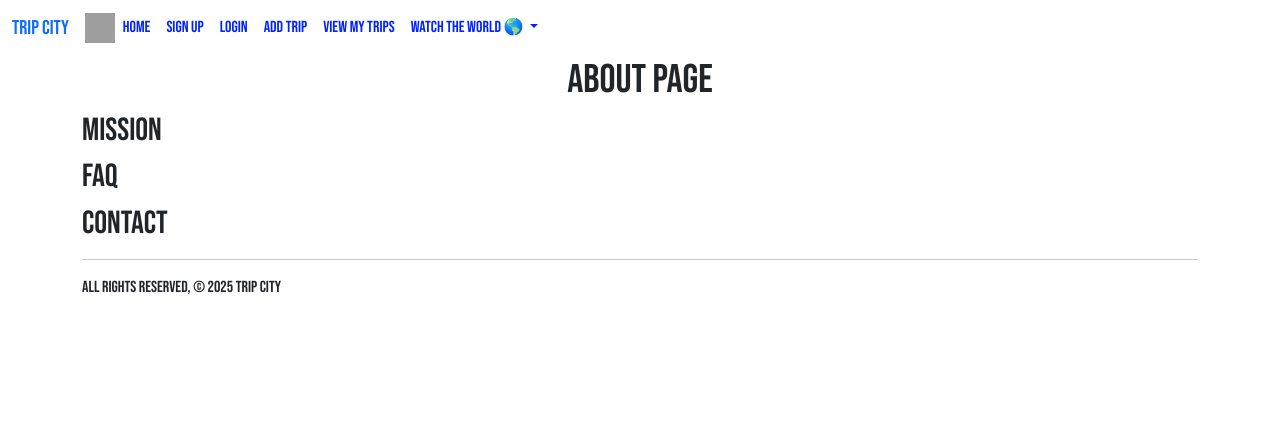
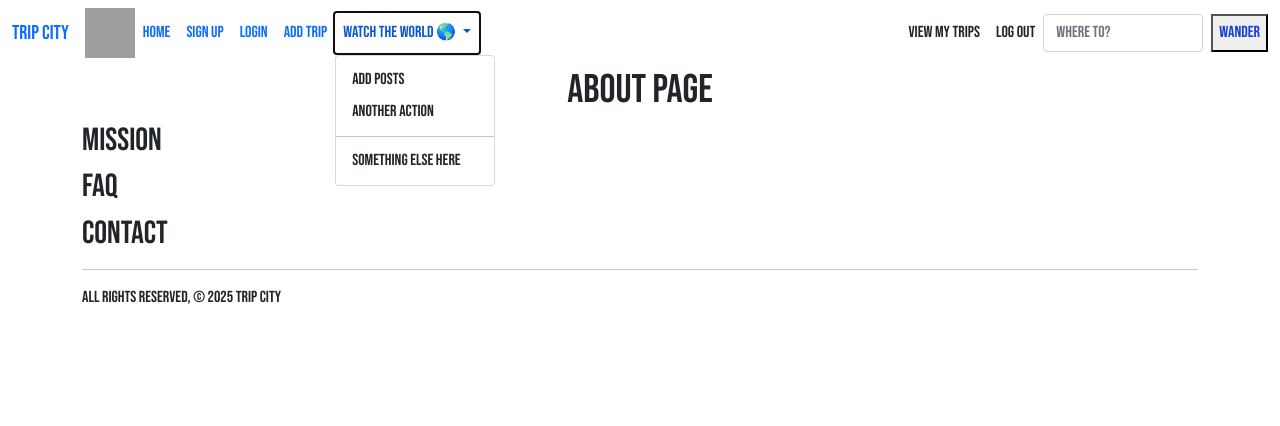
Before and after one commit to JONPIRES/Trip-City, a Django app: page /about/ in a window 1280 px wide, after a click on "Watch The World 🌎". Shown: the top 426 px of the page. Run offline with Django 4.2, Linux system fonts and the light colour scheme; some libraries are stand-ins or nearby versions; some web fonts are replaced; grey boxes are pictures that could not be loaded.

Commit message:
nav UI coming together

```diff
--- a/main_app/static/css/style.css
+++ b/main_app/static/css/style.css
@@ -6,24 +6,19 @@
 }
 
 
-
-#logo {
+/* #logo {
   color:#0023FF;
   border:#d3d5e2;
  font-family: "Megrim";
  font-size: 40px;
  text-decoration: underline;
  /* font-style: italic; */
- font-weight:900
-}
-.navbar .nav-link {
+ /* font-weight:900 */ */
+/* } */
+/* .navbar .nav-link {
   color: #0023FF;
-}
+} */
 
-.custom-search-btn {
-  background-color: red;
-  color: #61C0BF;
-}
 
 /* .nav-item {
   font-size: 1.5em;
@@ -104,11 +99,13 @@ body {
     background: radial-gradient(50% 25% at center, rgb(240, 203, 190), rgb(244, 175, 150), rgb(246, 158, 126));
  } */
 
- button {
+ .search-btn {
   font-family: "Bebas Neue";
-  background-color: #0023FF;
-  color: red;
+  color: #163ed0;
  }
+ .search-btn:hover {
+  background-color: rgb(201, 101, 39);
+}
 
  script {
   color:#030307
--- a/main_app/templates/base.html
+++ b/main_app/templates/base.html
@@ -2,6 +2,7 @@
 
 <!DOCTYPE html>
 <html lang="en">
+
 <head>
     <meta charset="UTF-8">
     <meta name="viewport" content="width=device-width, initial-scale=1.0">
@@ -13,13 +14,63 @@
     <link rel="stylesheet" href="https://cdnjs.cloudflare.com/ajax/libs/twitter-bootstrap/5.0.2/css/bootstrap.min.css">
 
 </head>
+
 <body>
     <header>
-        <!-- <nav class="navbar navbar-light" style="background-color: #FAE3D9;"> -->
         <nav class="navbar navbar-expand-lg bg-body-tertiary">
             <div class="container-fluid">
-              <a class="navbar-brand" href="#">Trip City</a>
-              <img src="https://media.discordapp.net/attachments/1067565429771481131/1093975964557508719/trip_city_logo.jpeg?width=1102&height=1102" alt="logo" width="30" height="30" class="d-inline-block align-text-top">
+                <a class="navbar-brand" href="#">Trip City</a>
+                <img src="https://media.discordapp.net/attachments/1067565429771481131/1093975964557508719/trip_city_logo.jpeg?width=1102&height=1102" alt="Logo" width='50' height="50">
+                <button class="navbar-toggler" type="button" data-bs-toggle="collapse"
+                    data-bs-target="#navbarSupportedContent" aria-controls="navbarSupportedContent"
+                    aria-expanded="false" aria-label="Toggle navigation">
+                    <span class="navbar-toggler-icon"></span>
+                </button>
+                <div class="collapse navbar-collapse" id="navbarSupportedContent">
+                    <ul class="navbar-nav me-auto mb-2 mb-lg-0">
+                        <li class="nav-item">
+                            <a class="nav-link active" aria-current="page" href="#">Home</a>
+                        </li>
+                        <li class="nav-item">
+                            <a class="nav-link" href="#">Sign Up</a>
+                          </li>
+                          <li class="nav-item">
+                            <a class="nav-link" href="{% url 'login' %}">Login</a>
+                          </li>
+                          <li class="nav-item">
+                            <a class="nav-link" href="#">Add Trip</a>
+                          </li>
+                          <li class="nav-item dropdown">
+                            <a class="nav-link dropdown-toggle" href="#" role="button" data-bs-toggle="dropdown" aria-expanded="false">
+                              Watch The World 🌎
+                            </a>
+
+
+                            <ul class="dropdown-menu">
+                              <li><a class="dropdown-item" href="#">Add Posts</a></li>
+                              <li><a class="dropdown-item" href="#">Another action</a></li>
+                              <li><hr class="dropdown-divider"></li>
+                              <li><a class="dropdown-item" href="#">Something else here</a></li>
+                            </ul>
+                          </li>
+                    </ul>
+                    <div class="left-side d-flex flex-row-reverse">
+                        <div class="p-2">Log Out</div>
+                        <div class="p-2">View My Trips</div>
+                      </div>
+                    <form class="d-flex" role="search">
+                        <input class="form-control me-2" type="search" placeholder="Where to?" aria-label="Search">
+                        <button class="search-btn">Wander</button>
+                    </form>
+                </div>
+            </div>
+        </nav>
+        <!-- <nav class="navbar navbar-expand-lg bg-body-tertiary">
+            <div class="container-fluid d-flex justify-content-between align-items-center">
+                <div class="d-flex align-items-center">
+                  <a class="navbar-brand" href="#">
+                    <img src="https://media.discordapp.net/attachments/1067565429771481131/1093975964557508719/trip_city_logo.jpeg?width=1102&height=1102" alt="Logo" width='50' height="50">
+                  </a>
                <button class="navbar-toggler" type="button" data-bs-toggle="collapse" data-bs-target="#navbarSupportedContent" aria-controls="navbarSupportedContent" aria-expanded="false" aria-label="Toggle navigation">
                 <span class="navbar-toggler-icon"></span>
               </button>
@@ -52,11 +103,17 @@
                     </ul>
                   </li>
                 </ul>
+                <div class="ms-auto">
+                    <form class="d-flex ms-auto" role="search">
+                        <input class="form-control me-2" type="search" placeholder="Search" aria-label="Search">
+                        <button class="custom-search-btn" type="submit">Wander</button>
+                    </form>
+                </div>
 
             </div>
-        </nav>
+        </nav> -->
     </header>
-    <main class="container"class="p-3 text-primary-emphasis bg-primary-subtle border border-primary-subtle rounded-3">
+    <main class="container" class="p-3 text-primary-emphasis bg-primary-subtle border border-primary-subtle rounded-3">
         {% block content %}
         {% endblock %}
     </main>
@@ -67,4 +124,5 @@
         <div class="right blue-text text-darken-3">All Rights Reserved, &copy; 2025 Trip City &nbsp;</div>
     </footer>
 </body>
+
 </html>
```
